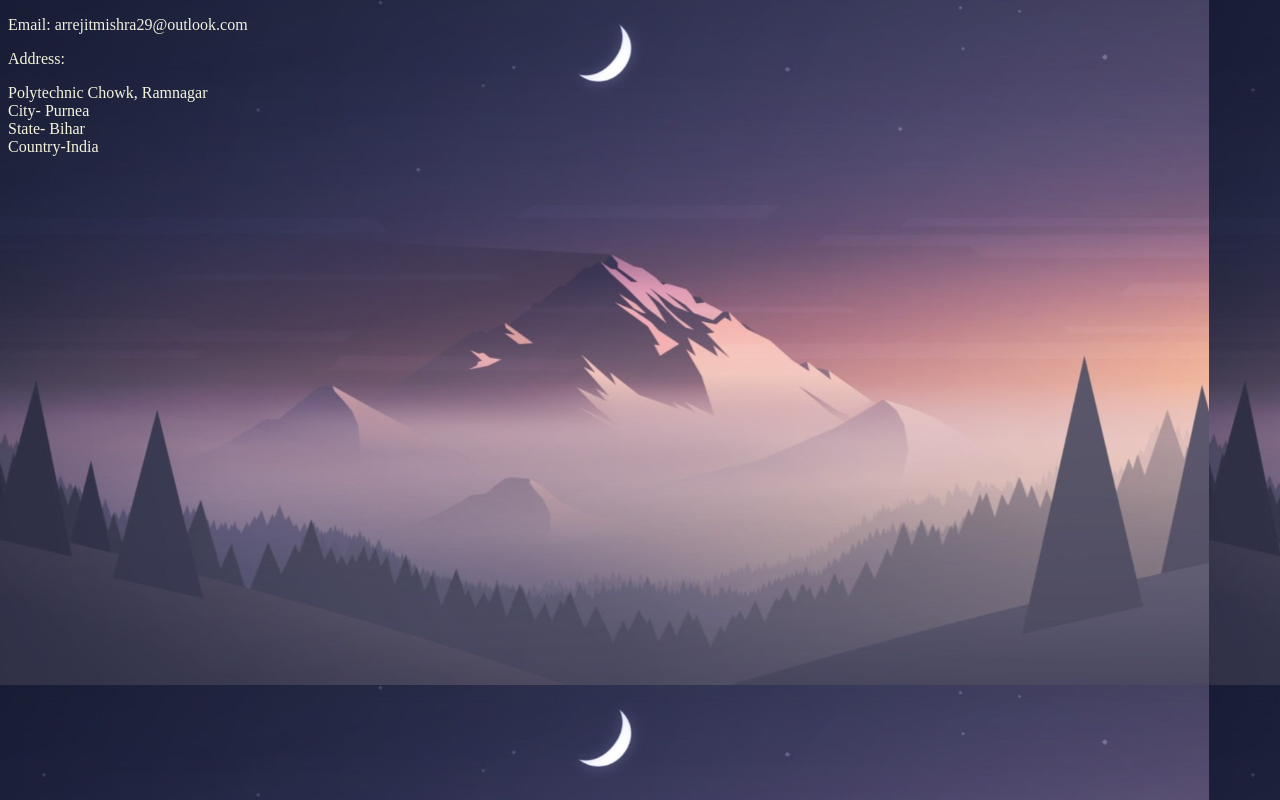
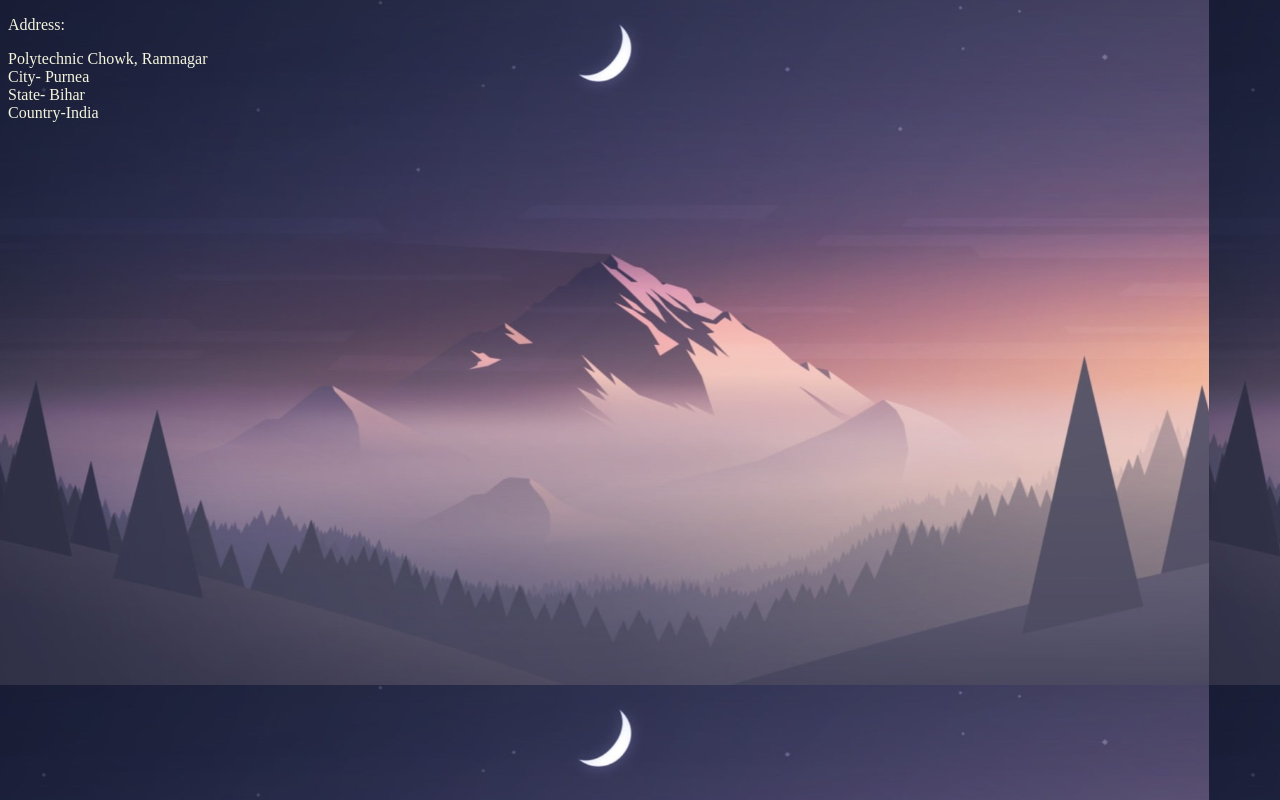
Before and after one commit to ArrejitMishra29/Arrejit-Mishra, a plain HTML site: page public/contact.html in a window 1280 px wide. Drawn offline with Linux system fonts and the light colour scheme.

Commit message:
Update contact.html

```diff
--- a/public/contact.html
+++ b/public/contact.html
@@ -6,7 +6,7 @@
   <title>Document</title>
 </head>
 <body background="../assets/images/Capture.PNG">
-<p style="color:rgb(241, 241, 223);">Email: arrejitmishra29@outlook.com</p>
+
 <p style="color:beige;">Address:</p>
 <p style="color:beige;">
   Polytechnic Chowk, Ramnagar<br />
```
